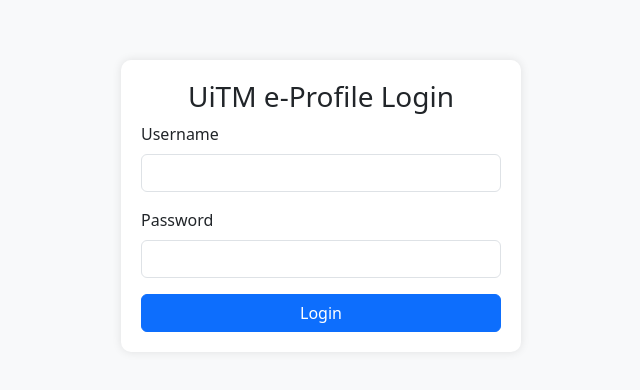
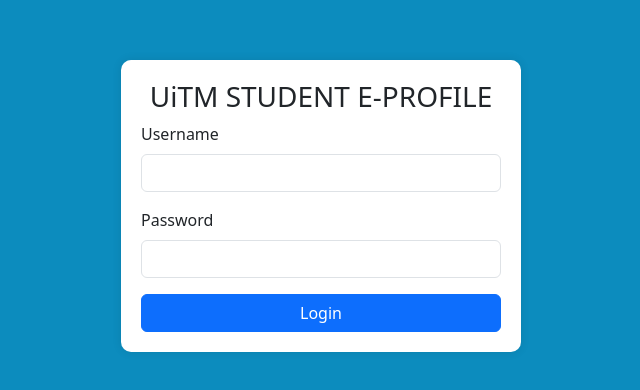
Before and after one commit to aishah08/student-uitm-e-profile, a plain HTML site: page login.html in a window 1280 px wide. Shown: the part 194-584 px from the top of the page, without its empty margins (319-959 px from the left). Drawn offline with nearby package versions, Linux system fonts and the light colour scheme.

Commit message:
Update login.html

```diff
--- a/login.html
+++ b/login.html
@@ -11,7 +11,7 @@
             justify-content: center;
             align-items: center;
             height: 100vh;
-            background-color: #f8f9fa;
+            background-color: #0c8cbe;
         }
         .login-container {
             width: 100%;
@@ -25,7 +25,7 @@
 </head>
 <body>
     <div class="login-container">
-        <h3 class="text-center">UiTM e-Profile Login</h3>
+        <h3 class="text-center">UiTM STUDENT E-PROFILE</h3>
         <form onsubmit="validateLogin(event)">
             <div class="mb-3">
                 <label for="username" class="form-label">Username</label>
```
